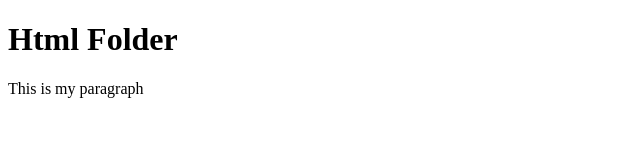
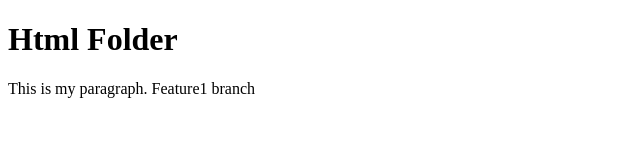
Before and after one commit to Deep1209G/Another-Folder, a plain HTML site: page index.html in a window 1280 px wide. Shown: the whole page, without its empty margins (0-640 px from the left). Drawn offline with Linux system fonts and the light colour scheme.

Commit message:
added Feature1

```diff
--- a/index.html
+++ b/index.html
@@ -7,7 +7,7 @@
 </head>
 <body>
     <h1>Html Folder</h1>
-    <p>This is my paragraph</p>
+    <p>This is my paragraph. Feature1 branch</p>
 
 </body>
 </html>
```
